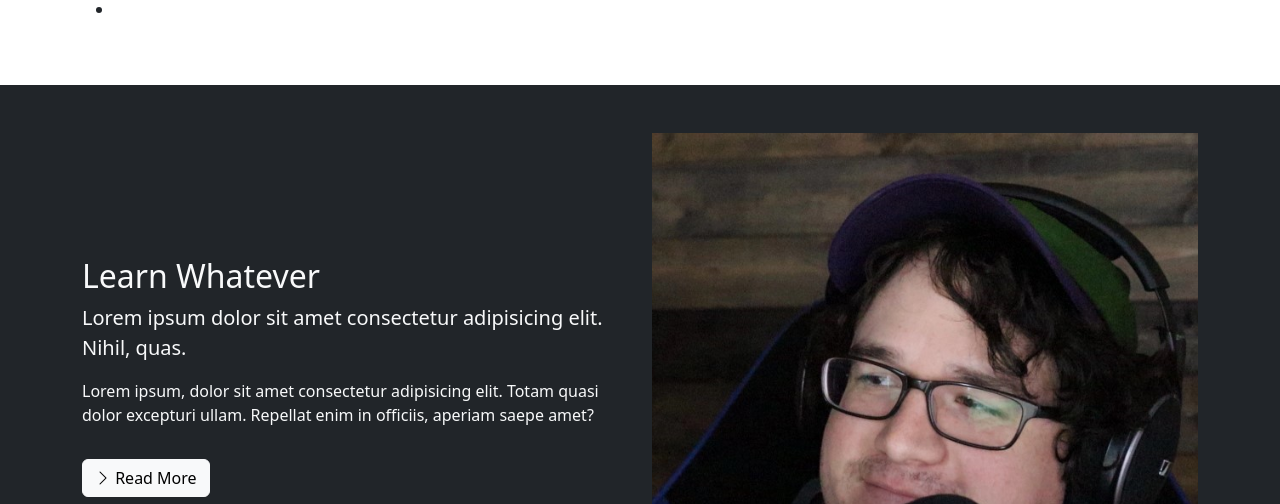
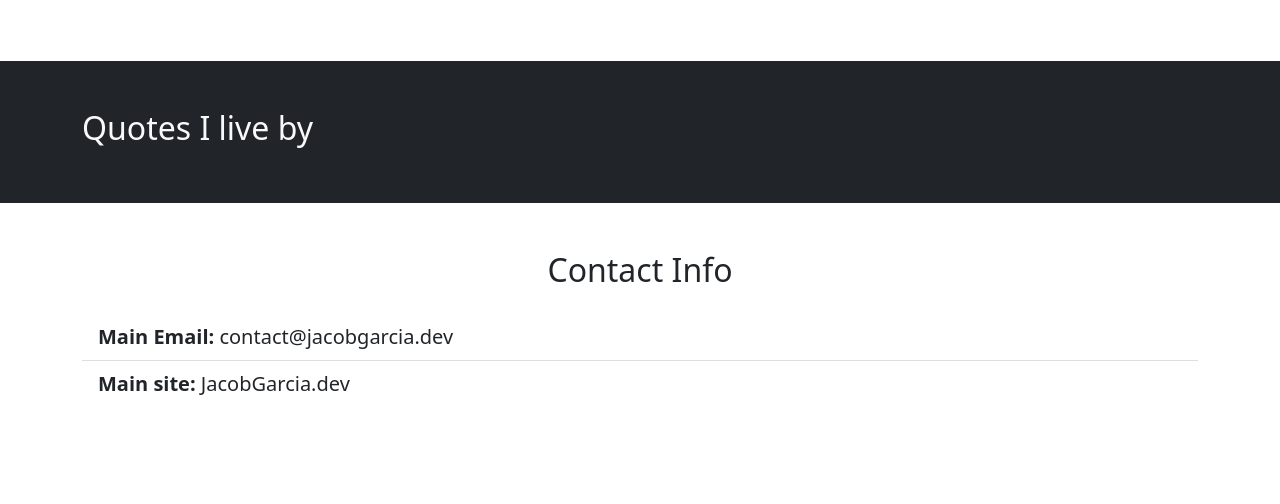
Before and after one commit to Plangfromwow/jacobgarcia.dev, a plain HTML site: page index.html in a window 1280 px wide. Shown: the part 2005-2509 px from the top of the page. Drawn offline with nearby package versions, Linux system fonts and the light colour scheme.

Commit message:
changed title and 3rd section

```diff
--- a/index.html
+++ b/index.html
@@ -3,7 +3,7 @@
   <head>
     <meta charset="utf-8" />
     <meta name="viewport" content="width=device-width, initial-scale=1" />
-    <title>PlangFromWoW</title>
+    <title>Jacob Garcia</title>
     <link
       href="https://cdn.jsdelivr.net/npm/bootstrap@5.2.0-beta1/dist/css/bootstrap.min.css"
       rel="stylesheet"
@@ -63,7 +63,7 @@
         <div class="d-sm-flex align-items-center justify-content-between">
           <div>
             <h1>
-              C# FullStack Software Developer / Streamer
+              C# FullStack Software Developer
               <span class="text-warning">Currently looking for work.</span>
             </h1>
             <p class="lead my-4">
@@ -153,8 +153,6 @@
                     <li>Gave monthly presentations of the current business status to over 200 peers</li>
                     <li>Made constant C#/.NET changes to our Test Suite</li>
                     <li>Reviewed and approved a countless number of Pull Requests</li>
-                    <li></li>
-
                 </ul>
                 </p>
             </div>
@@ -167,22 +165,9 @@
       <div class="container">
         <div class="row align-items-center justify-content-between">
           <div class="col-md p5">
-            <h2>Learn Whatever</h2>
-            <p class="lead">
-              Lorem ipsum dolor sit amet consectetur adipisicing elit. Nihil,
-              quas.
-            </p>
-            <p>
-              Lorem ipsum, dolor sit amet consectetur adipisicing elit. Totam
-              quasi dolor excepturi ullam. Repellat enim in officiis, aperiam
-              saepe amet?
-            </p>
-            <a href="#" class="btn btn-light mt-3">
-              <i class="bi bi-chevron-right"></i> Read More
-            </a>
-          </div>
-          <div class="col-md">
-            <img src="img/me.png" alt="" class="img-fluid" />
+            <h2>Quotes I live by</h2>
+
+
           </div>
         </div>
       </div>
```
Also changed, not shown: 1 other file.
